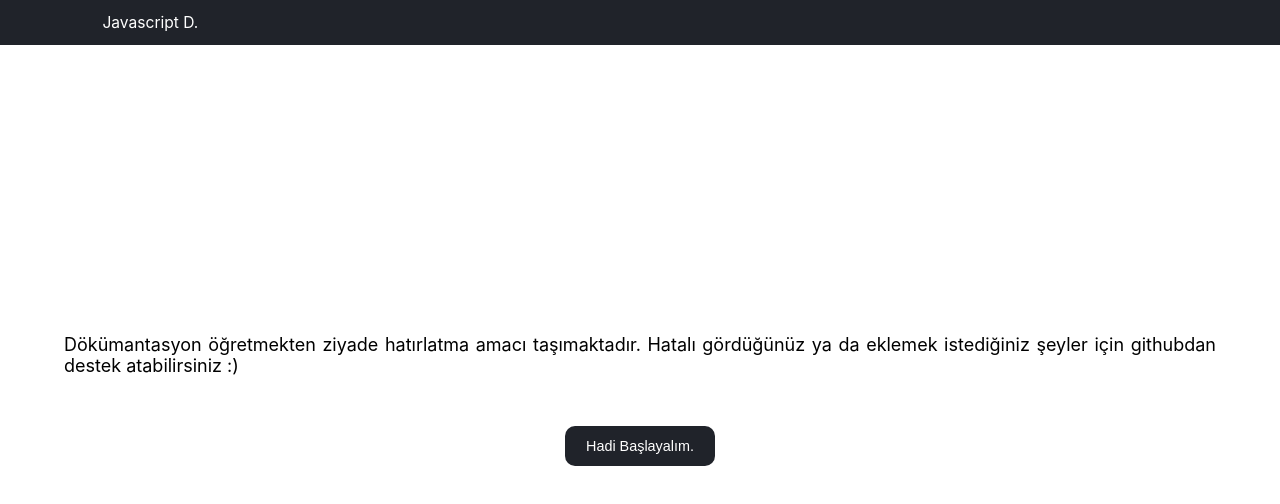
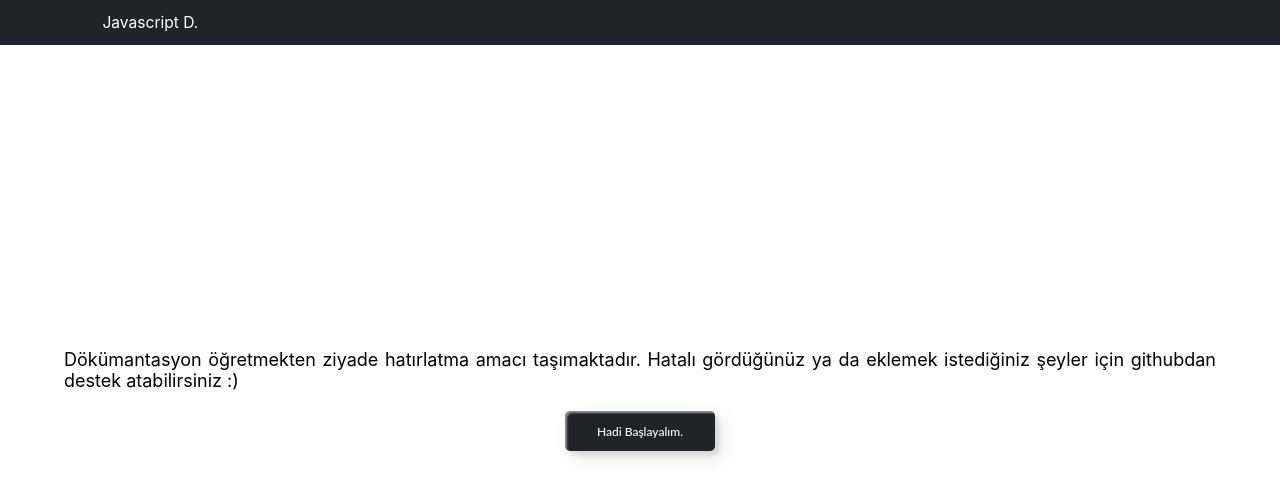
Before and after one commit to AliKarabulut/javascript-note-site, a React (Create React App) app: page / in a window 1280 px wide. Shown: the top 504 px of the page. Built offline with nearby package versions, Linux system fonts and the light colour scheme.

Commit message:
start button

```diff
--- a/src/App.js
+++ b/src/App.js
@@ -1,5 +1,4 @@
 import { Fragment, useState } from "react";
-import styles from "./App.module.css";
 import MethodBody from "./MethodBody/MethodBody";
 import Navbar from "./Navbar/navbar";
 import Start from "./Start/Start";
--- a/src/Start/Start.js
+++ b/src/Start/Start.js
@@ -9,7 +9,7 @@
         gördüğünüz ya da eklemek istediğiniz şeyler için githubdan destek
         atabilirsiniz :)
       </p>
-      <button className={styles.startButton} onClick={props.onStart}>
+      <button className={styles.btn +" "+ styles.b13} onClick={props.onStart}>
         Hadi Başlayalım.
       </button>
     </div>
--- a/src/Start/Start.module.css
+++ b/src/Start/Start.module.css
@@ -29,3 +29,54 @@
   cursor: pointer;
   box-shadow: 0px 0px 20px 4px #20232a;
 }
+
+.btn {
+  margin-top: 20px;
+  width: 150px;
+  height: 40px;
+  color: #fff;
+  border-radius: 5px;
+  padding: 10px 25px;
+  font-family: 'Lato', sans-serif;
+  font-weight: 500;
+  background: transparent;
+  cursor: pointer;
+  transition: all 0.3s ease;
+  position: relative;
+  display: inline-block;
+   box-shadow:inset 2px 2px 2px 0px rgba(255,255,255,.5),
+   7px 7px 20px 0px rgba(0,0,0,.1),
+   4px 4px 5px 0px rgba(0,0,0,.1);
+  outline: none;
+}
+
+.b13 {
+  background: #20232a;
+  border: none;
+  z-index: 1;
+}
+.b13:after {
+  position: absolute;
+  content: "";
+  width: 0;
+  height: 100%;
+  top: 0;
+  right: 0;
+  z-index: -1;
+  background-color: #414755;
+  border-radius: 5px;
+   box-shadow:inset 2px 2px 2px 0px rgba(255,255,255,.5),
+   7px 7px 20px 0px rgba(0,0,0,.1),
+   4px 4px 5px 0px rgba(0,0,0,.1);
+  transition: all 0.3s ease;
+}
+.b13:hover {
+  color: #fff;
+}
+.b13:hover:after {
+  left: 0;
+  width: 100%;
+}
+.b13:active {
+  top: 2px;
+}
```
